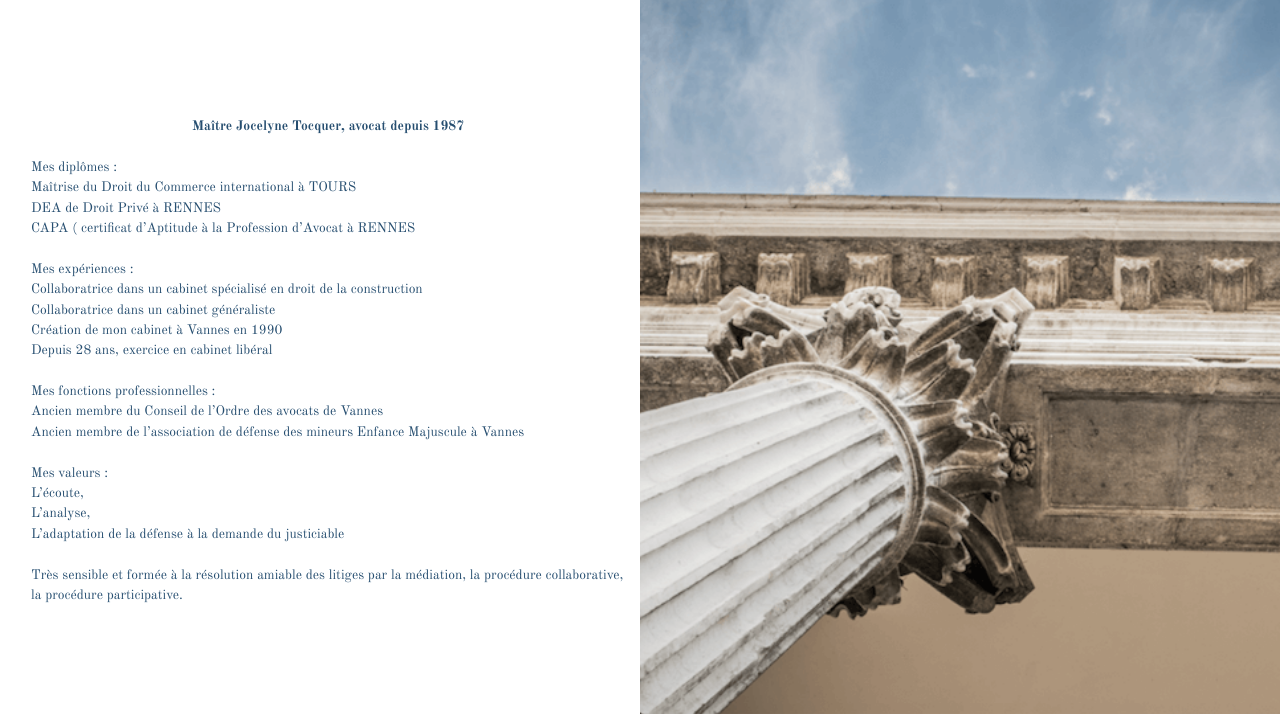
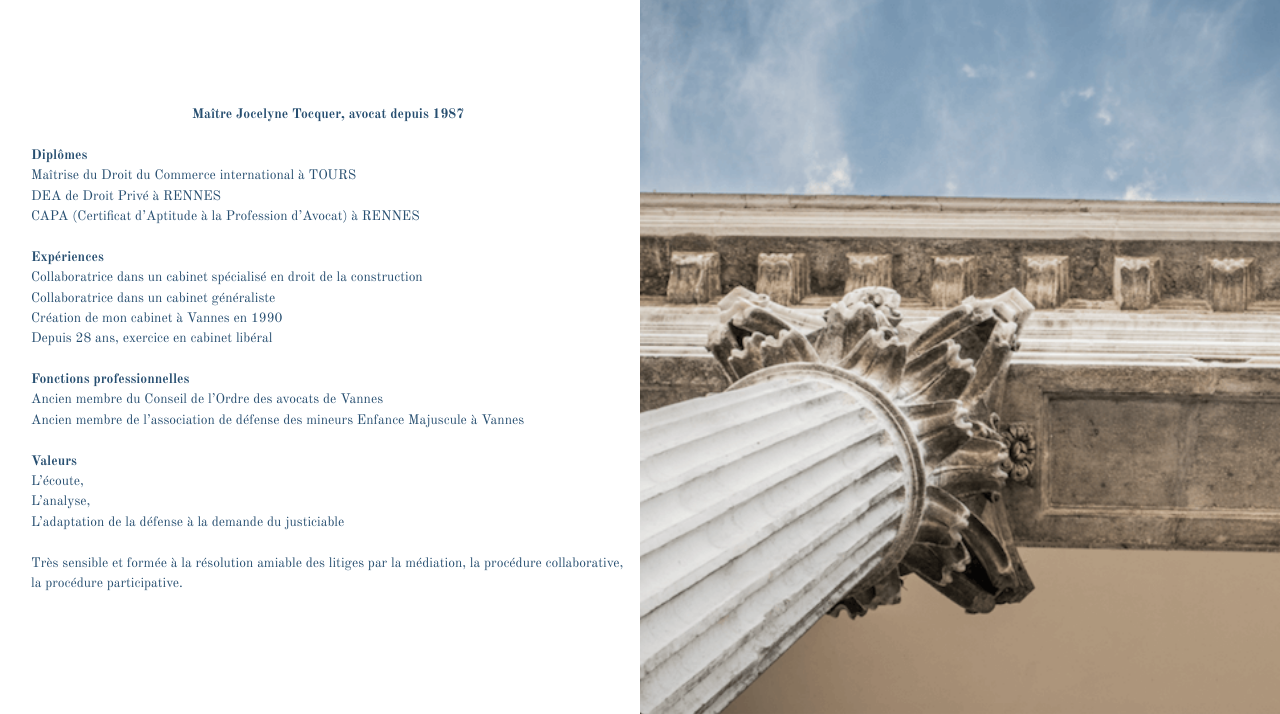
Before and after one commit to claire-gtr/JRT, a plain HTML site: page presentation.html in a window 1280 px wide. Shown: the part 86-800 px from the top of the page. Drawn offline with nearby package versions, Linux system fonts and the light colour scheme.

Commit message:
Few fixes

```diff
--- a/presentation.html
+++ b/presentation.html
@@ -70,28 +70,29 @@
                 <strong> Maître Jocelyne Tocquer, avocat depuis 1987</strong>
               </div>
               <br>
-              Mes diplômes : <br>
+              <strong>Diplômes</strong> <br>
               Maîtrise du Droit du Commerce international à TOURS<br>
               DEA de Droit Privé à RENNES<br>
-              CAPA ( certificat d’Aptitude à la Profession d’Avocat à RENNES<br>
+              CAPA (Certificat d’Aptitude à la Profession d’Avocat) à RENNES<br>
               <br>
-              Mes expériences : <br>
+              <strong>Expériences</strong> <br>
               Collaboratrice dans un cabinet spécialisé en droit de la construction <br>
               Collaboratrice dans un cabinet généraliste <br>
               Création de mon cabinet à Vannes en 1990 <br>
               Depuis 28 ans, exercice en cabinet libéral <br>
               <br>
-              Mes fonctions professionnelles : <br>
+              <strong>Fonctions professionnelles</strong> <br>
               Ancien membre du Conseil de l’Ordre des avocats de Vannes <br>
               Ancien membre de l’association de défense des mineurs Enfance Majuscule à Vannes <br>
               <br>
-              Mes valeurs :<br>
+              <strong>Valeurs</strong><br>
               L’écoute, <br>
               L’analyse, <br>
               L’adaptation de la défense à la demande du justiciable <br>
               <br>
               Très sensible et formée à la résolution amiable des litiges par la médiation, la procédure collaborative, la procédure participative.
             </div>
+            <br>
           </div>
           <div class="col-xs-12 col-lg-6 half-page-image">
             <img src="source/assets/images/presentation.png" alt="Presentation JRT" class="img-fluid img-cover">
```
Also changed, not shown: legals.html (+1 -0 lines), specialities.html (+1 -0 lines).
